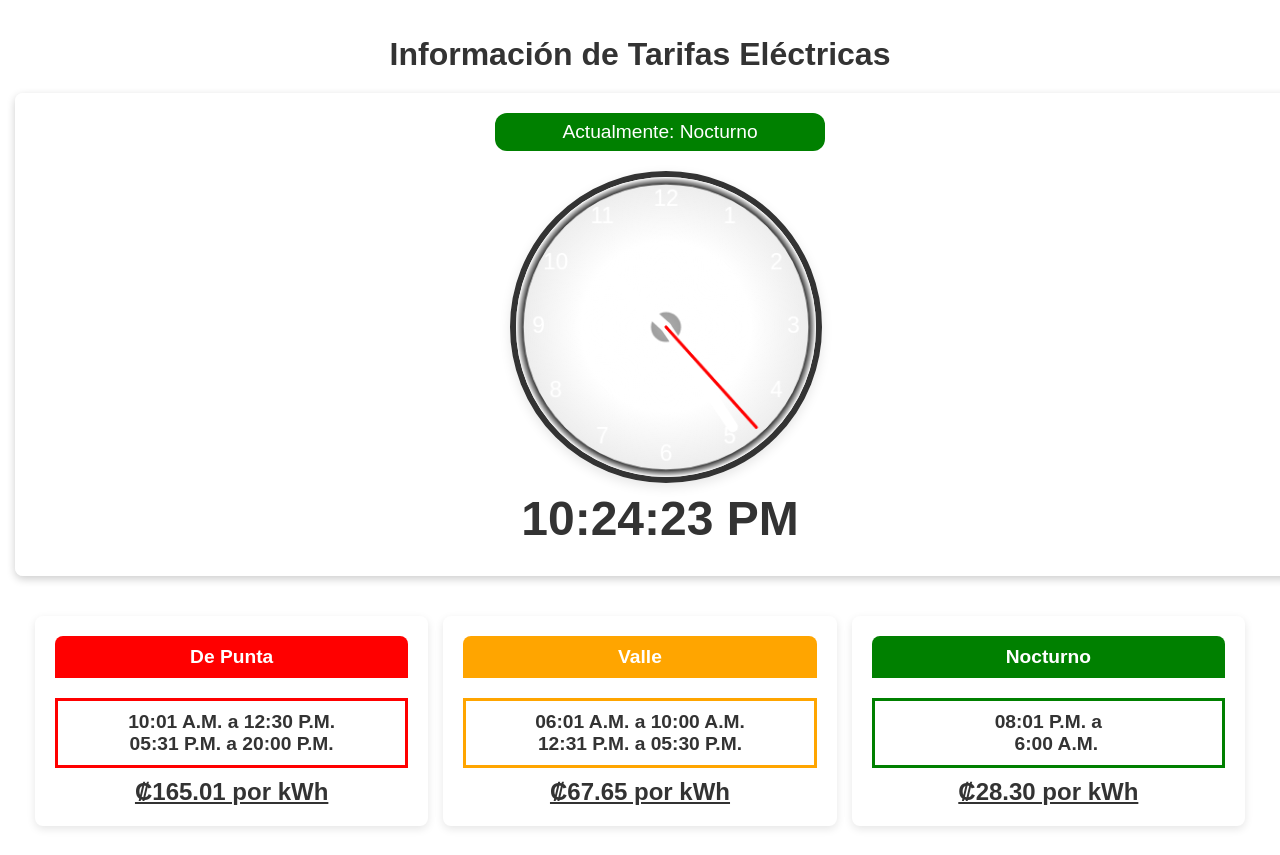
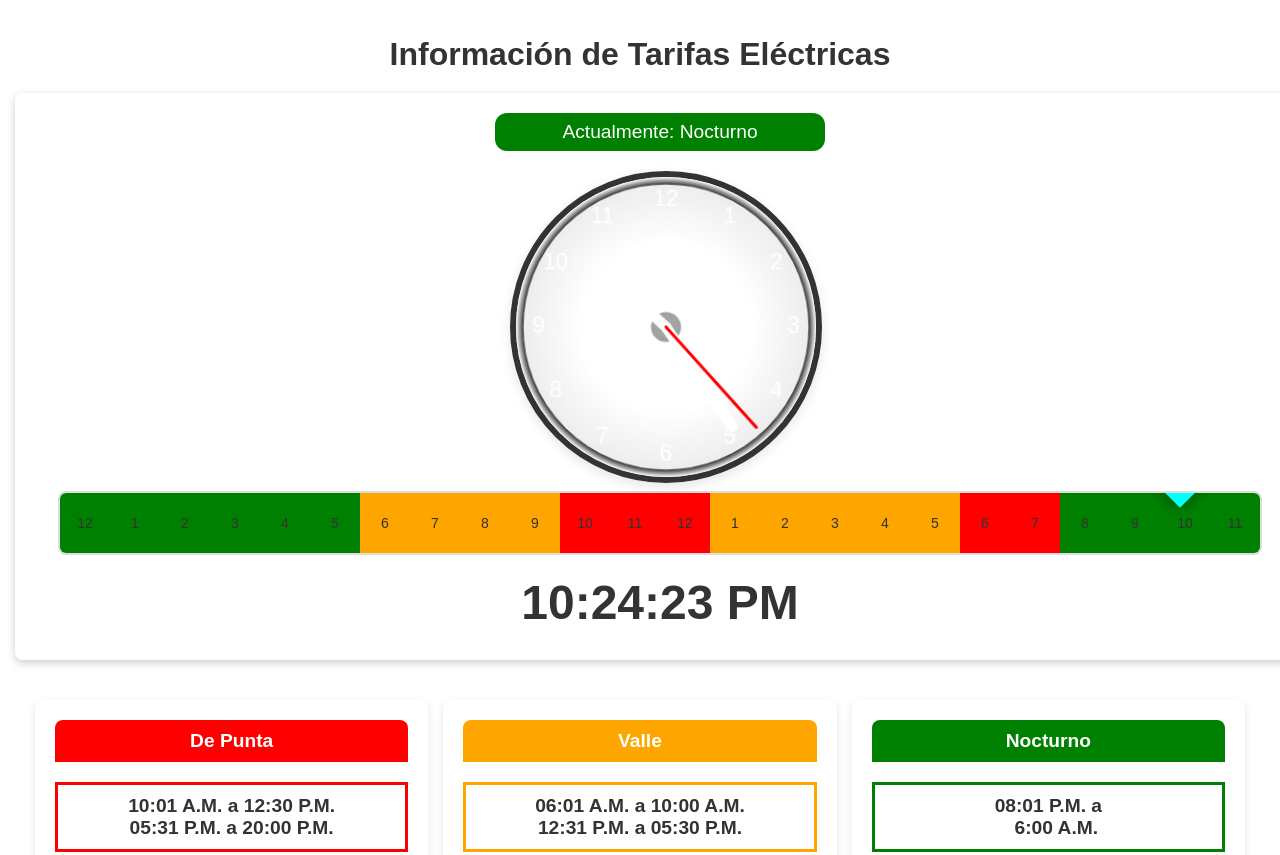
Before and after one commit to barquechak/Luz, a plain HTML site: page index.html in a window 1280 px wide. Shown: the top 855 px of the page. Drawn offline with nearby package versions, Linux system fonts and the light colour scheme.

Commit message:
Added the timeline into the project, for see the blocks of tariff

```diff
--- /dev/null
+++ b/css/timeline.css
@@ -0,0 +1,88 @@
+.timeline-container {
+  position: relative;
+  width: 100%; /* Full width */
+  max-width: 1200px;
+  height: 60px; /* Fixed height */
+  background-color: white;
+  border: 2px solid #ddd;
+  border-radius: 8px;
+  overflow: hidden;
+  display: flex;
+  justify-content: center;
+  align-items: center;
+  margin-top: 20px;
+}
+
+.timeline {
+  display: grid;
+  grid-template-columns: repeat(24, 1fr); /* 24 equal columns */
+  height: 100%; /* Full height of the container */
+  width: 100%; /* Full width of the container */
+}
+
+.timeline div {
+  text-align: center;
+  font-size: 14px;
+  border-right: 1px solid #ddd; /* Separator between blocks */
+  display: flex;
+  align-items: center;
+  justify-content: center;
+  background-color: transparent;
+  height: 100%; /* Occupy full height of grid cell */
+  width: 100%; /* Occupy full width of grid cell */
+}
+
+.timeline div:last-child {
+  border-right: none; /* Remove border for the last block */
+}
+
+.arrow {
+  position: absolute;
+  top: -19px; /* Position it slightly above the timeline */
+  left: 0;
+  width: 28px; /* Arrow size */
+  height: 28px;
+  background-color: cyan;
+  transform: translateX(-50%) rotate(45deg); /* Create diamond shape */
+  box-shadow: 0 0 15px rgba(0, 0, 0, 0.5); /* Shadow for visibility */
+  z-index: 10;
+}
+
+/* Responsive adjustments */
+@media (max-width: 768px) {
+  .timeline-container {
+    height: 50px; /* Smaller height */
+  }
+
+  .timeline div {
+    font-size: 12px; /* Smaller text */
+  }
+
+  .arrow {
+    width: 15px;
+    height: 15px;
+    top: -10px;
+  }
+}
+
+@media (max-width: 480px) {
+  .timeline-container {
+    height: 40px; /* Further reduce height */
+  }
+
+  .timeline div {
+    font-size: 10px; /* Even smaller text */
+  }
+
+  .arrow {
+    width: 12px;
+    height: 12px;
+    top: -10px;
+  }
+}
+
+.timeline-container,
+.timeline div,
+.arrow {
+  transition: all 0.3s ease; /* Adjust duration and easing as needed */
+}
--- a/index.html
+++ b/index.html
@@ -9,8 +9,7 @@
     <link rel="stylesheet" href="css/digitalClock.css" />
     <link rel="stylesheet" href="css/analogClock.css" />
     <link rel="stylesheet" href="css/barGraph.css" />
-
-    <script src="https://cdn.jsdelivr.net/npm/chart.js"></script>
+    <link rel="stylesheet" href="css/timeline.css" />
   </head>
   <body>
     <header>
@@ -19,6 +18,36 @@
         <span id="current-block"></span>
         <div class="analog-clock-container">
           <canvas id="analogClock" width="400" height="400"></canvas>
+        </div>
+        <div class="timeline-container">
+          <div class="timeline">
+            <!-- 24-hour timeline -->
+            <div id="block1">12</div>
+            <div id="block2">1</div>
+            <div id="block3">2</div>
+            <div id="block4">3</div>
+            <div id="block5">4</div>
+            <div id="block6">5</div>
+            <div id="block7">6</div>
+            <div id="block8">7</div>
+            <div id="block9">8</div>
+            <div id="block10">9</div>
+            <div id="block11">10</div>
+            <div id="block12">11</div>
+            <div id="block13">12<br /></div>
+            <div id="block14">1<br /></div>
+            <div id="block15">2<br /></div>
+            <div id="block16">3<br /></div>
+            <div id="block17">4<br /></div>
+            <div id="block18">5<br /></div>
+            <div id="block19">6<br /></div>
+            <div id="block20">7<br /></div>
+            <div id="block21">8<br /></div>
+            <div id="block22">9<br /></div>
+            <div id="block23">10<br /></div>
+            <div id="block24">11<br /></div>
+          </div>
+          <div class="arrow"></div>
         </div>
         <span id="current-time">00:00</span>
       </div>
@@ -60,8 +89,11 @@
         <canvas id="barGraph"></canvas>
       </div>
     </main>
+    <script src="https://cdn.jsdelivr.net/npm/chart.js"></script>
+    <script src="https://cdn.jsdelivr.net/npm/animejs@3.2.1/lib/anime.min.js"></script>
     <script src="javascript/analogClock.js"></script>
     <script src="javascript/digitalClock.js"></script>
     <script src="javascript/barGraph.js"></script>
+    <script src="javascript/timeline.js"></script>
   </body>
 </html>
--- /dev/null
+++ b/javascript/timeline.js
@@ -0,0 +1,55 @@
+function updateTimeline() {
+  const now = new Date();
+  const currentHour = now.getHours();
+  const currentMinute = now.getMinutes();
+  const currentSecond = now.getSeconds();
+
+  // Define the tariff periods with their colors
+  const tariffBlocks = [
+    { start: 20, end: 6, color: "green" }, // Nocturno: 8 PM - 6 AM
+    { start: 6, end: 10, color: "orange" }, // Valle: 6 AM - 10 AM
+    { start: 10, end: 12.5, color: "red" }, // Punta: 10 AM - 12:30 PM
+    { start: 12.5, end: 17.5, color: "orange" }, // Valle: 12:30 PM - 5:30 PM
+    { start: 17.5, end: 20, color: "red" }, // Punta: 5:30 PM - 8 PM
+  ];
+
+  // Apply color to each block based on the tariff periods
+  for (let i = 0; i < 24; i++) {
+    const block = document.getElementById(`block${i + 1}`);
+    const hour = i; // Hour corresponding to the block
+    let color = "";
+
+    for (const tariff of tariffBlocks) {
+      // Handle crossing midnight for Nocturno
+      if (
+        (tariff.start > tariff.end &&
+          (hour >= tariff.start || hour < tariff.end)) ||
+        (hour >= tariff.start && hour < tariff.end)
+      ) {
+        color = tariff.color;
+        break;
+      }
+    }
+    block.style.backgroundColor = color;
+  }
+
+  // Update the arrow position
+  const currentTimeInSeconds =
+    currentHour * 3600 + currentMinute * 60 + currentSecond;
+  const totalSecondsInDay = 24 * 3600;
+  const position = (currentTimeInSeconds / totalSecondsInDay) * 100;
+
+  // Animate the arrow with Anime.js
+  anime({
+    targets: ".arrow",
+    left: `${position}%`, // Position the arrow dynamically
+    duration: 1000,
+    easing: "linear",
+  });
+}
+
+// Update every second
+setInterval(updateTimeline, 1000);
+
+// Initial update when the page loads
+updateTimeline();
```
